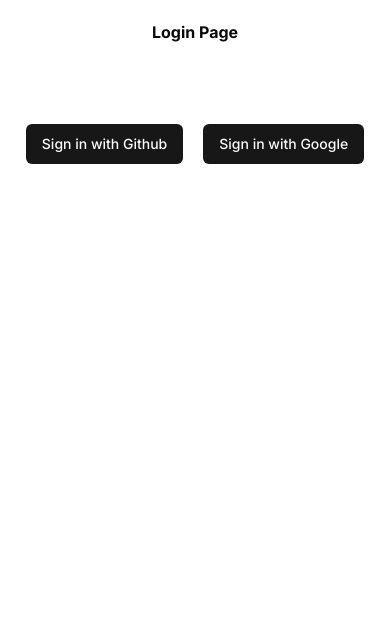
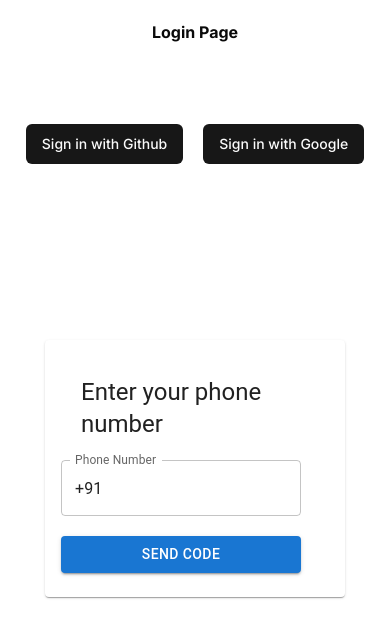
Before and after one commit to santr4/Note.it, a Next.js app in the folder note.it/: page /login in a window 390 px wide. Shown: the top 638 px of the page. Built offline with nearby package versions, Linux system fonts and the light colour scheme; no server answers.

Commit message:
implemented firebase auth with phone(sms) but not redirecting to documents page

```diff
--- /dev/null
+++ b/note.it/src/app/firebase.js
@@ -0,0 +1,16 @@
+import { initializeApp } from "firebase/app";
+import { getAuth } from "firebase/auth";
+
+const firebaseConfig = {
+  apiKey: "AIzaSyBU4qEfdSOAH_6zzP4sX7WzcqmCaPJFemE",
+  authDomain: "notes-app-5e525.firebaseapp.com",
+  projectId: "notes-app-5e525",
+  storageBucket: "notes-app-5e525.appspot.com",
+  messagingSenderId: "510160869380",
+  appId: "1:510160869380:web:47b55afa8e14293b177d51",
+  measurementId: "G-EF3NLL946W",
+};
+
+const app = initializeApp(firebaseConfig);
+
+export const auth = getAuth(app);
--- a/note.it/src/app/login/page.tsx
+++ b/note.it/src/app/login/page.tsx
@@ -4,6 +4,7 @@
 import { signIn, useSession } from "next-auth/react";
 import { redirect } from "next/navigation";
 import { Button } from "@/components/ui/button";
+import PhoneAuth from "@/components/PhoneAuth";
 
 export default function Login(req: NextRequest) {
   const { data: session } = useSession();
@@ -17,6 +18,9 @@
         <Button onClick={() => signIn("github")}>Sign in with Github</Button>
         <Button onClick={() => signIn("google")}>Sign in with Google</Button>
       </div>
+      <div className="pt-44 mx-auto">
+        <PhoneAuth />
+      </div>
     </div>
   );
 }
--- /dev/null
+++ b/note.it/src/components/PhoneAuth.js
@@ -0,0 +1,112 @@
+import {
+  Button,
+  Card,
+  CardContent,
+  TextField,
+  Typography,
+} from "@mui/material";
+import React, { useState } from "react";
+import { auth } from "@/app/firebase";
+import { RecaptchaVerifier, signInWithPhoneNumber } from "firebase/auth";
+import { useRouter } from "next/navigation";
+// import { redirect } from "next/navigation";
+
+const PhoneAuth = () => {
+  const [phone, setPhone] = useState("+91");
+  const [hasFilled, setHasFilled] = useState(false);
+  const [otp, setOtp] = useState("");
+  const router = useRouter(); // Initialize router instance
+  console.log("Router:", router);
+
+  const generateRecaptcha = () => {
+    window.recaptchaVerifier = new RecaptchaVerifier(auth, "recaptcha", {
+      size: "invisible",
+      callback: (response) => {},
+    });
+  };
+
+  const handleSend = (event) => {
+    event.preventDefault();
+    setHasFilled(true);
+    generateRecaptcha();
+    let appVerifier = window.recaptchaVerifier;
+    signInWithPhoneNumber(auth, phone, appVerifier)
+      .then((confirmationResult) => {
+        window.confirmationResult = confirmationResult;
+      })
+      .catch((error) => {
+        console.log(error);
+      });
+  };
+
+  const verifyOtp = (event) => {
+    let otp = event.target.value;
+    setOtp(otp);
+
+    if (otp.length === 6 && window.confirmationResult) {
+      window.confirmationResult
+        .confirm(otp)
+        .then((result) => {
+          let user = result.user;
+          console.log(user);
+          alert("User signed in successfully");
+          //   router.push("/documents");
+          window.location.href = "/documents";
+          // Redirect to the documents page
+        })
+        .catch((error) => {
+          alert("User couldn't sign in (bad verification code?)");
+        });
+    }
+  };
+
+  return (
+    <div className="app__container">
+      <Card sx={{ width: "300px" }}>
+        <CardContent
+          sx={{
+            display: "flex",
+            alignItems: "center",
+            flexDirection: "column",
+          }}
+        >
+          <Typography sx={{ padding: "20px" }} variant="h5" component="div">
+            {!hasFilled ? "Enter your phone number" : "Enter the OTP"}
+          </Typography>
+          <form onSubmit={handleSend}>
+            {!hasFilled ? (
+              <>
+                <TextField
+                  sx={{ width: "240px" }}
+                  variant="outlined"
+                  autoComplete="off"
+                  label="Phone Number"
+                  value={phone}
+                  onChange={(event) => setPhone(event.target.value)}
+                />
+                <Button
+                  type="submit"
+                  variant="contained"
+                  sx={{ width: "240px", marginTop: "20px" }}
+                >
+                  Send Code
+                </Button>
+              </>
+            ) : (
+              <TextField
+                sx={{ width: "240px" }}
+                variant="outlined"
+                label="OTP "
+                value={otp}
+                onChange={verifyOtp}
+              />
+            )}
+          </form>
+        </CardContent>
+      </Card>
+      <div id="recaptcha"></div>
+    </div>
+  );
+};
+
+export default PhoneAuth;
```
